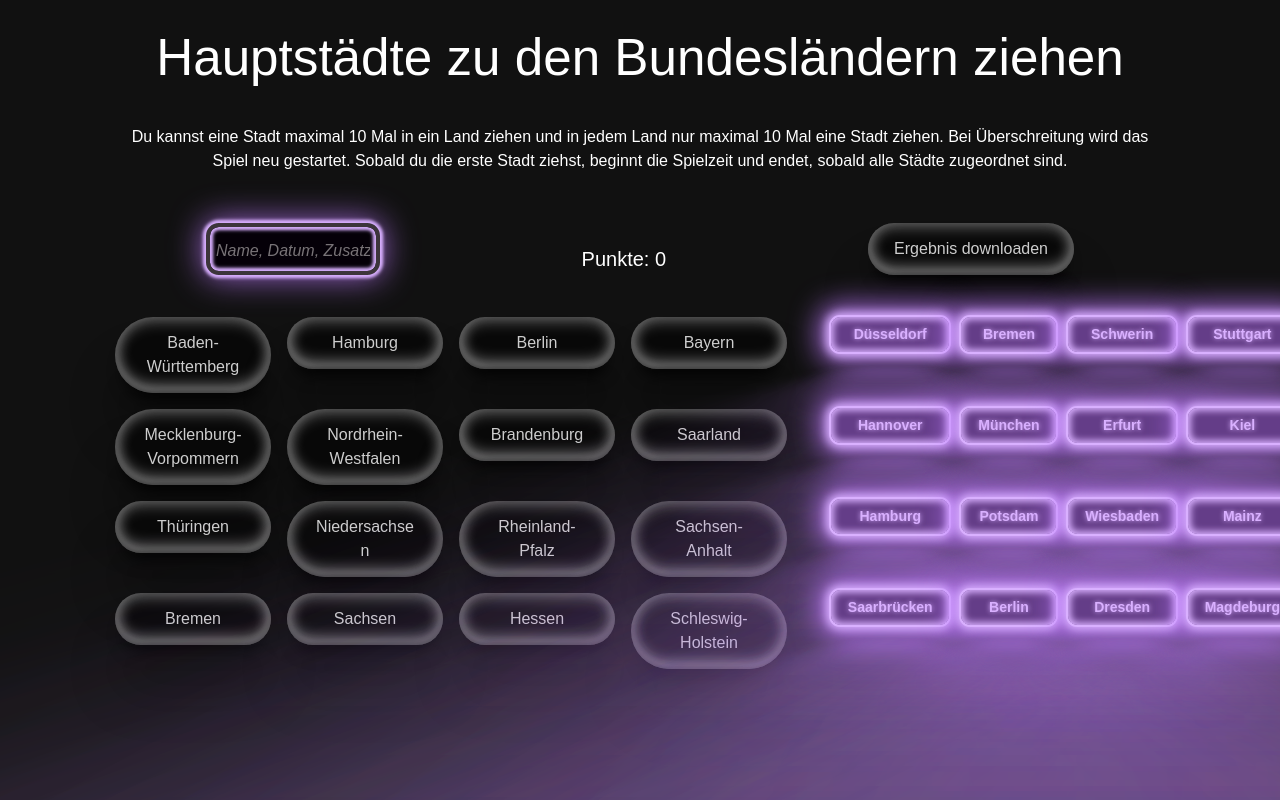
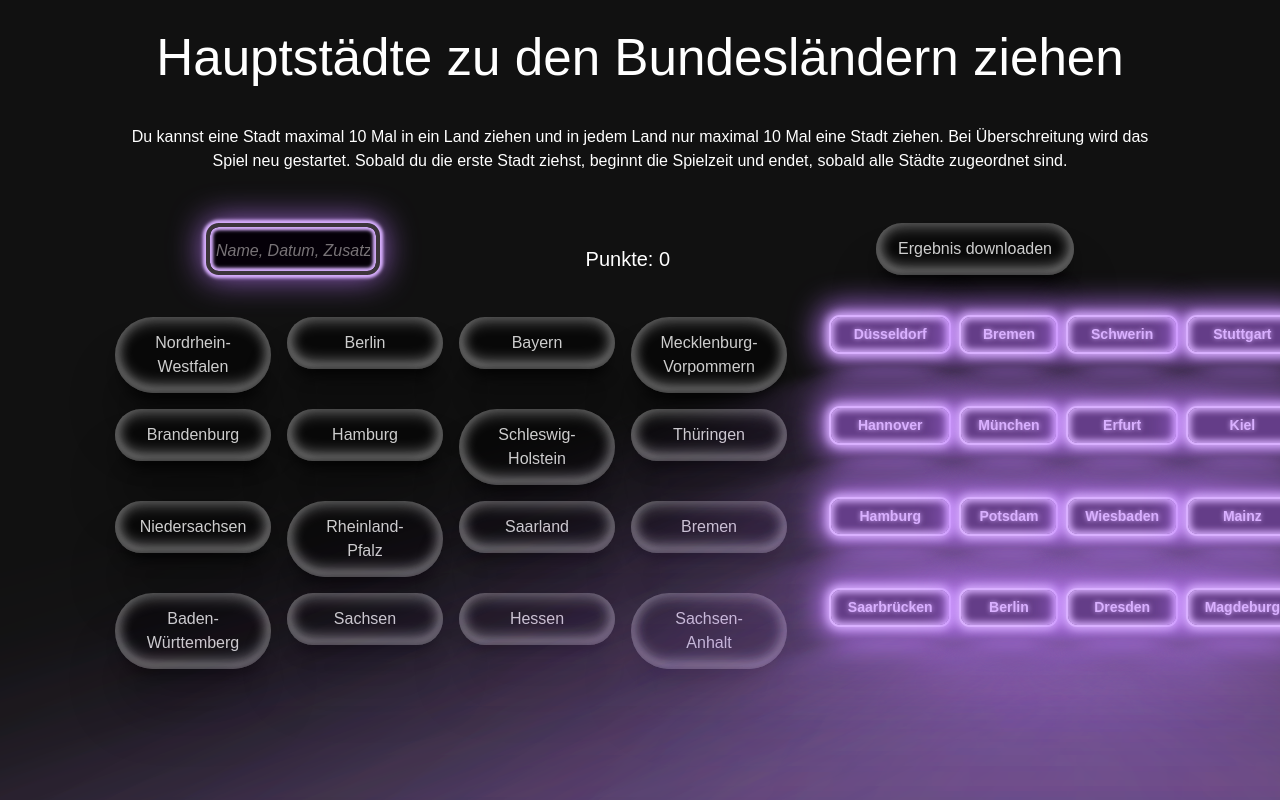
Before and after one commit to SandraSimon-Schmidt/Testversion-Sparte-MytrueKarma, a Next.js app: page /dropdrag in a window 1280 px wide. Built offline with nearby package versions, Linux system fonts and the light colour scheme.

Commit message:
Bundesländeranordnung geändert und  optimiert

```diff
--- a/src/components/dropdrag/DropAndDrag.jsx
+++ b/src/components/dropdrag/DropAndDrag.jsx
@@ -12,22 +12,23 @@ import jsPDF from "jspdf";
 import styles from "./DropAndDrag.module.css";
 
 const bundeslaender = [
-  "Baden-Württemberg",
-  "Hamburg",
+
+  "Nordrhein-Westfalen",
   "Berlin",
   "Bayern",
   "Mecklenburg-Vorpommern",
-  "Nordrhein-Westfalen",
   "Brandenburg",
-  "Saarland",
+  "Hamburg",
+  "Schleswig-Holstein",
   "Thüringen",
   "Niedersachsen",
   "Rheinland-Pfalz",
-  "Sachsen-Anhalt",
+  "Saarland",
   "Bremen",
+   "Baden-Württemberg",
   "Sachsen",
   "Hessen",
-  "Schleswig-Holstein",
+  "Sachsen-Anhalt",
 ];
 
 const initialStaedte = [
--- a/src/components/dropdrag/DropAndDrag.module.css
+++ b/src/components/dropdrag/DropAndDrag.module.css
@@ -103,7 +103,7 @@
     inset 0 -0.4rem 0.9rem rgba(255, 255, 255, 0.5),
     0 3rem 3rem rgba(0, 0, 0, 0.3),
     0 1rem 1rem -0.6rem rgba(0, 0, 0, 0.8);
-  padding: 14px 26px;
+  padding: 14px 22px;
   color: rgba(255, 255, 255, 0.8);
   font-size: 16px;
   display: flex;
```
